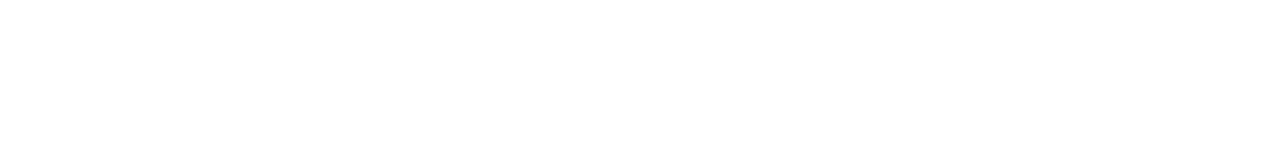
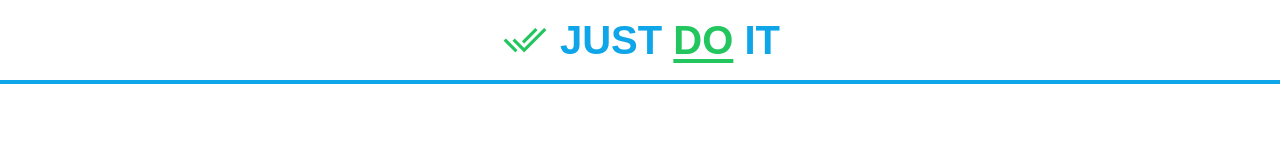
Before and after one commit to 0BooM/todo-list, a website built with webpack: page src/index.html in a window 1280 px wide. Built offline with nearby package versions, Linux system fonts and the light colour scheme.

Commit message:
Create header which is a logo, styled it

```diff
--- a/src/index.html
+++ b/src/index.html
@@ -3,7 +3,20 @@
   <head>
     <meta charset="UTF-8" />
     <meta name="viewport" content="width=device-width, initial-scale=1.0" />
+    <link
+      href="https://fonts.googleapis.com/icon?family=Material+Icons"
+      rel="stylesheet"
+    />
+    <link
+      href="https://fonts.googleapis.com/css2?family=Material+Symbols+Outlined"
+      rel="stylesheet"
+    />
     <title>Document</title>
   </head>
-  <body></body>
+  <body>
+    <header>
+      <span class="header-icon material-symbols-outlined"> done_all </span>
+      <h1>JUST <span class="do-logo">DO</span> IT</h1>
+    </header>
+  </body>
 </html>
--- a/src/style.css
+++ b/src/style.css
@@ -0,0 +1,36 @@
+* {
+  box-sizing: border-box;
+  margin: 0;
+  padding: 0;
+  font-family: Arial, Helvetica, sans-serif;
+}
+html {
+  font-size: 62.5%;
+}
+
+header {
+  padding: 1.5rem 0;
+  display: flex;
+  align-items: center;
+  justify-content: center;
+  gap: 1rem;
+  border-bottom: 4px solid #0ea5e9;
+}
+header h1 {
+  font-size: 4rem;
+  text-align: center;
+  color: #0ea5e9;
+}
+
+header .do-logo {
+  text-decoration: underline;
+  text-underline-offset: 0.5rem;
+}
+
+header .do-logo,
+.header-icon {
+  color: #22c55e;
+}
+.header-icon {
+  font-size: 5rem;
+}
```
